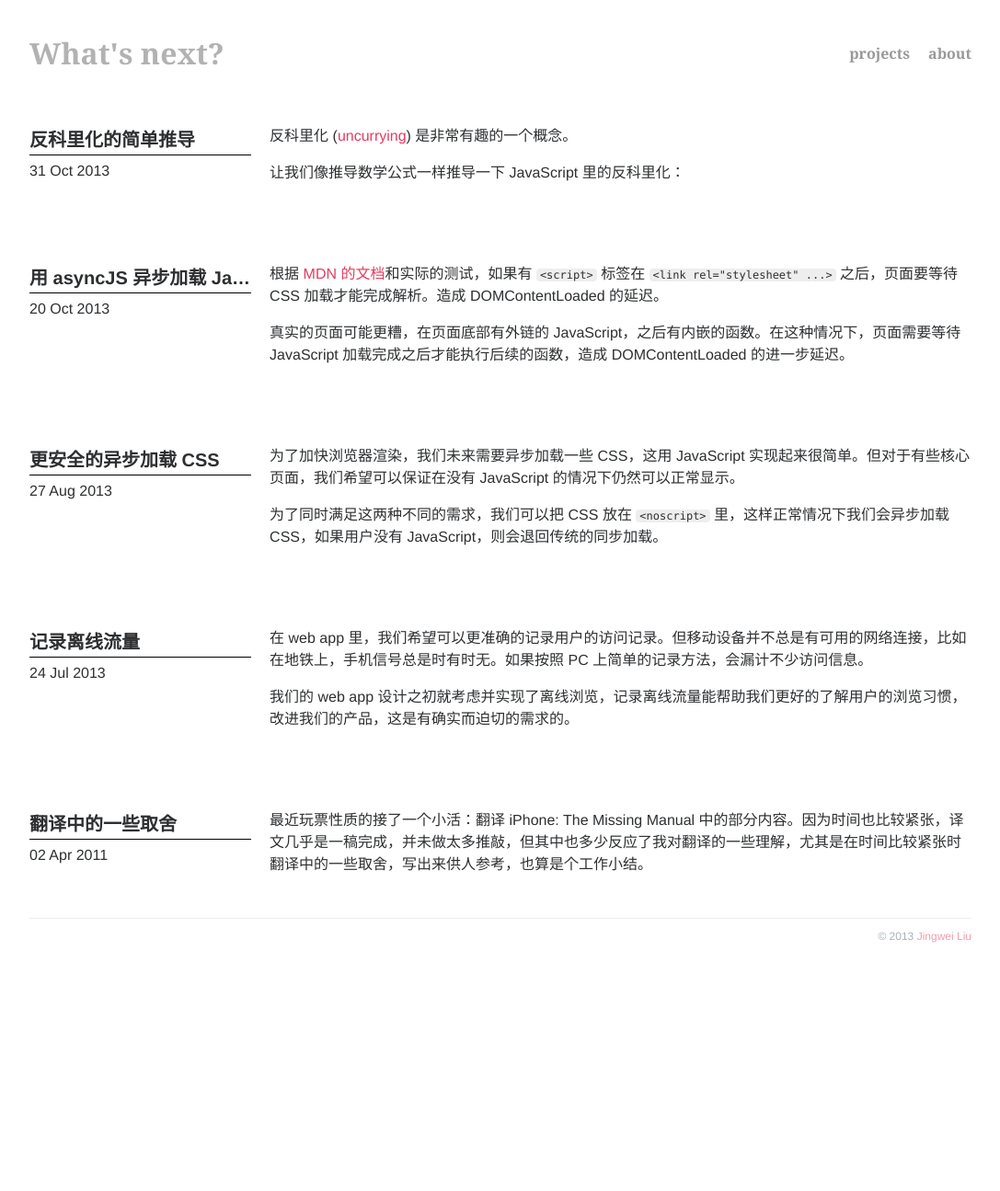
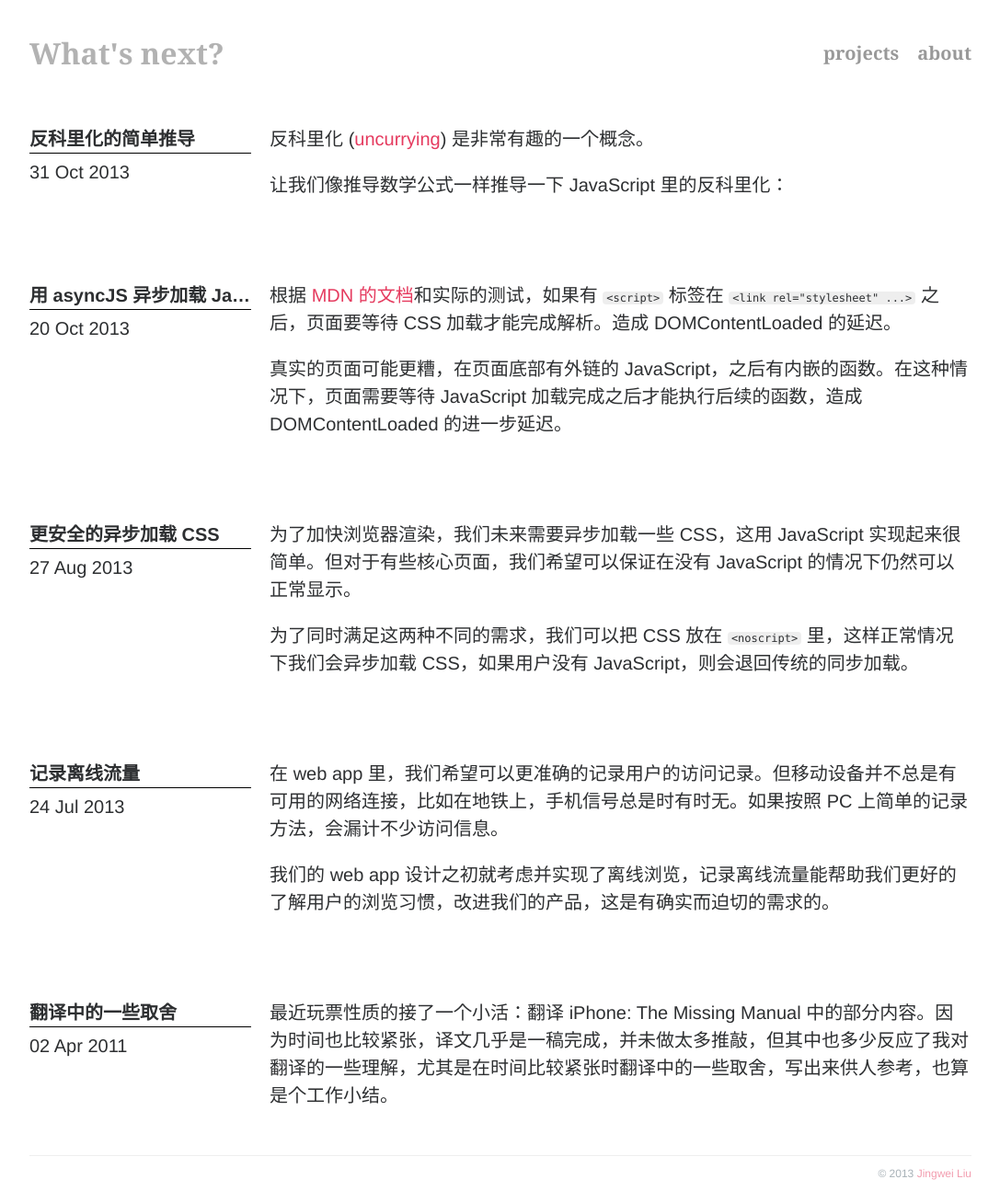
Before and after one commit to th507/blog, a Jekyll site: the page built from index.html, in a window 1280 px wide. Shown: the whole page at 92% size, without its empty margins (96-1183 px from the left). Built offline with Jekyll 4.4.1, drawn with Linux system fonts in a browser that asks for light colours; Markdown is read by kramdown in place of the engine named in the settings; before the commit the page ends 1037 px from its top, so only the background shows below that.

Commit message:
font size 16 -> 20

```diff
--- a/css/main.css
+++ b/css/main.css
@@ -4,7 +4,7 @@ html {
 }
 
 body {
-    font: 16px/1.5 Helvetica Neue, Avenir Next Condensed, Helvetica, Arial, Hiragino Sans GB, serif;
+    font: 20px/1.5 Helvetica Neue, Avenir Next Condensed, Helvetica, Arial, Hiragino Sans GB, serif;
     text-align: left;
     margin: 0 auto;
     max-width: 1024px;
@@ -278,8 +278,6 @@ h2, h3 {
     z-index: 4;
 
     font-weight: 600;
-    font-size: 20px;
-    line-height: 32px;
 
     border-bottom: 1px solid black;
     text-decoration: none;
```
